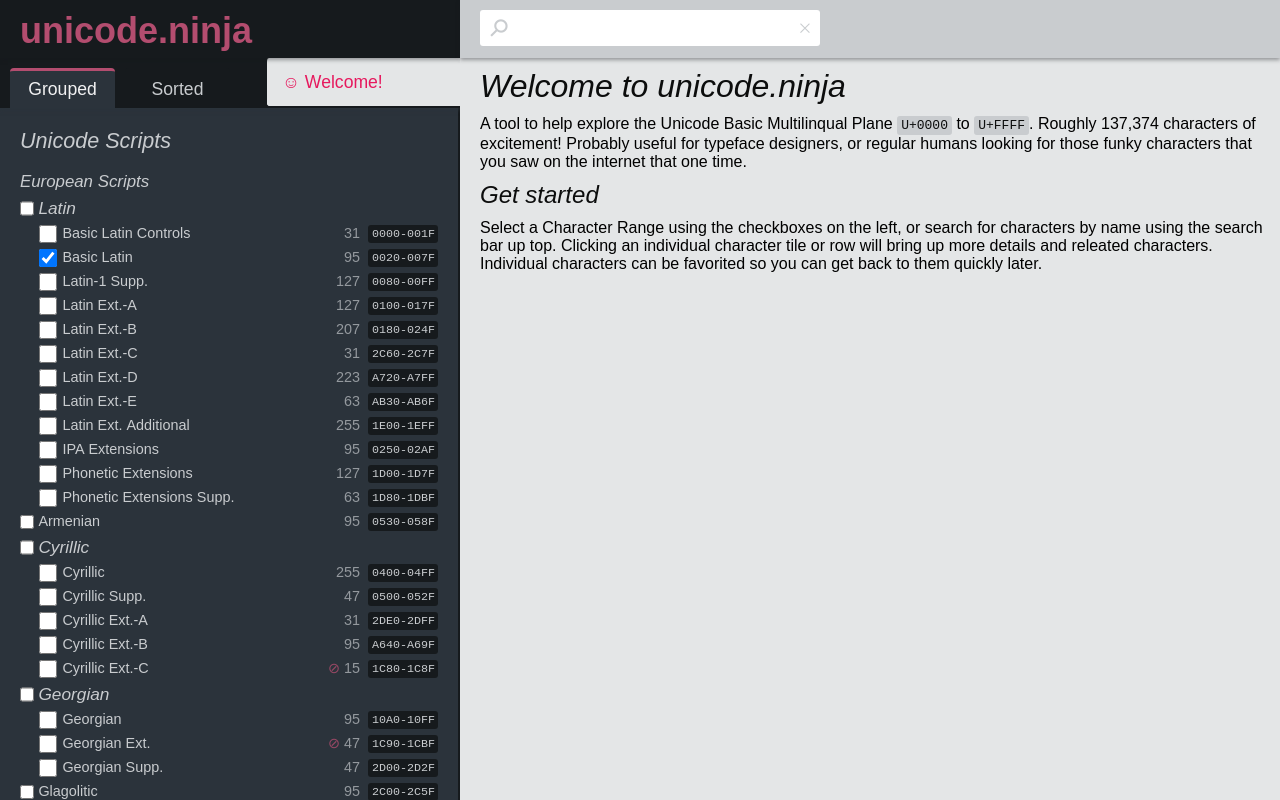
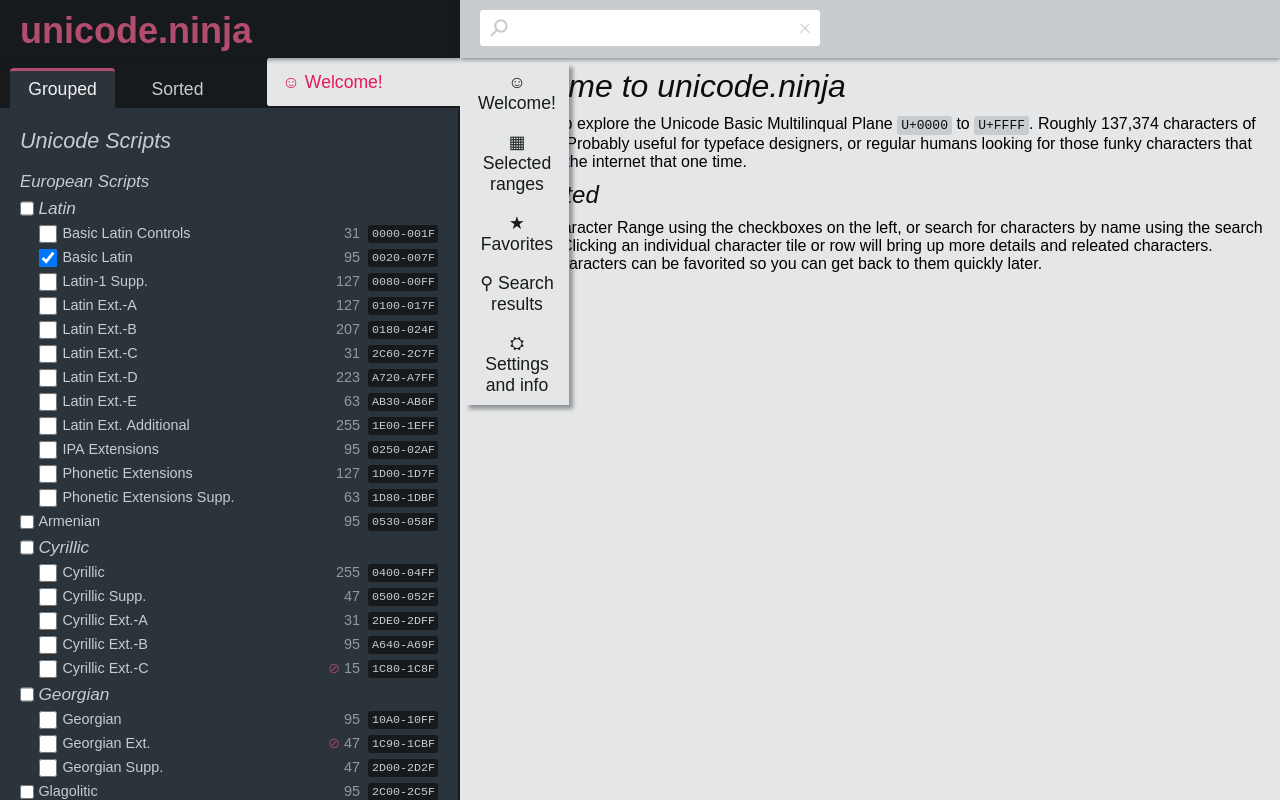
Before and after one commit to mattlag/Unicode-Ninja, a plain HTML site: page app/index.htm in a window 1280 px wide. Both pictures are taken after a click on the button "☺ Welcome!". Drawn offline with Linux system fonts and the light colour scheme.

Commit message:
Page Switcher :pager:

```diff
--- a/app/navigate.js
+++ b/app/navigate.js
@@ -4,7 +4,7 @@
 	'Ranges' : '▦ Selected ranges',
 	'Favorites' : '★ Favorites',
 	'Search' :  '<span class="searchIcon">⚲</span> Search results',
-	'Settings' : '⛭ Settings',
+	'Settings' : '⛭ Settings and info',
 };
 
 function makeContent() {
@@ -26,7 +26,7 @@
 }
 
 function makePageTab() {
-	return `<button id="pageTab">${app.pageTabs[app.settings.selectedPage]}</button>`;
+	return `<button id="pageTab" onclick="showPageChooser();">${app.pageTabs[app.settings.selectedPage]}</button>`;
 }
 
 function showPageChooser() {
@@ -34,7 +34,21 @@
 
 	let popup = document.createElement('div');
 	popup.setAttribute('id', 'pageChooser');
+	popup.style.top = entryPoint.offsetTop + 'px';
+	popup.style.left = entryPoint.offsetLeft + entryPoint.offsetWidth + 'px';
+	popup.style.display = 'block';
+
+	function makePageChooserButton(page) {
+		return `<button onclick="navigate('${page}');">${app.pageTabs[page]}</button>`;
+	}
 
 	popup.innerHTML = `
+		${makePageChooserButton('Welcome')}
+		${makePageChooserButton('Ranges')}
+		${makePageChooserButton('Favorites')}
+		${makePageChooserButton('Search')}
+		${makePageChooserButton('Settings')}
 	`;
+
+	document.body.appendChild(popup);
 }
--- a/app/style.css
+++ b/app/style.css
@@ -187,9 +187,25 @@
 	color: var(--light-accent-dark);
 }
 
+#pageChooser {
+	position: absolute;
+	display: none;
+	width: min-content;
+	z-index: 1000;
+	background-color: var(--light-bg-light);
+	box-shadow: 4px 4px 4px var(--dark-bg-dark-alpha);
+	margin-top: 5px;
+}
+
+#pageChooser button {
+	display: block;
+	font-size: 1.1em;
+	color: var(--light-text-light);
+	padding: 8px 12px;
+}
 
 /**
-	Chooser
+	Range Chooser
 **/
 
 #chooser {
@@ -634,6 +650,14 @@
 
 
 /**
+	Page - Welcome
+**/
+
+.welcome {
+	max-width: 800px;
+}
+
+/**
 	Favorites
 **/
 
```
